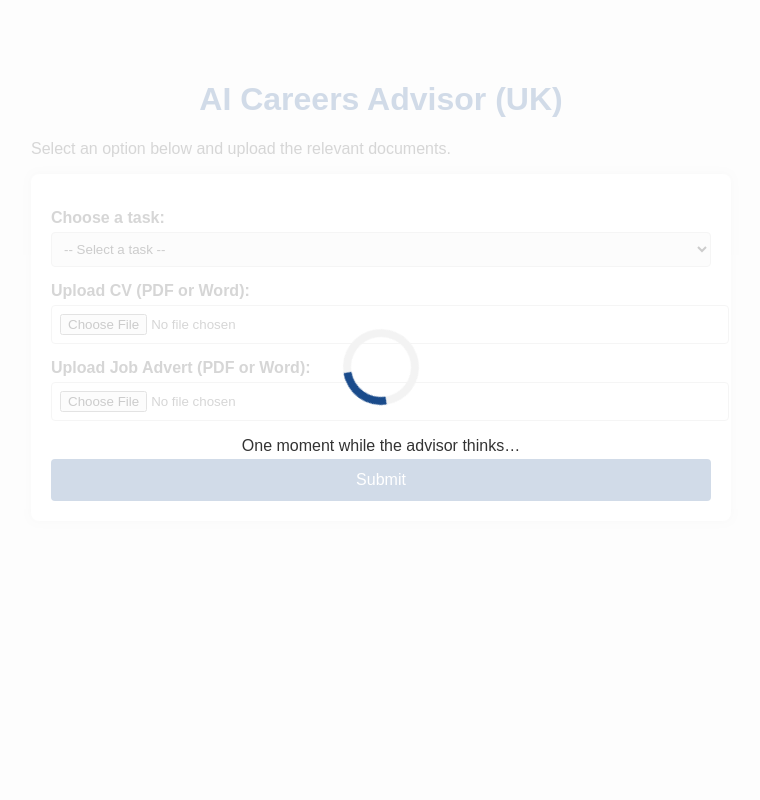
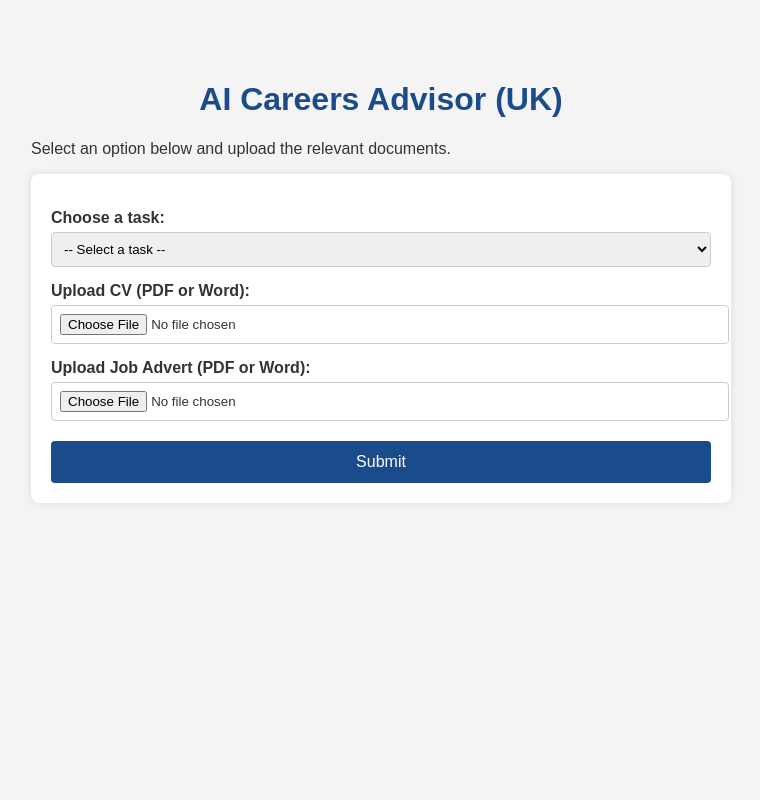
Before and after one commit to ruvel-ai-dev/ai-careers-advisor, a Flask app: page / in a window 1280 px wide. Shown: the whole page, without its empty margins (259-1019 px from the left). Run offline with Flask 3, Linux system fonts and the light colour scheme.

Commit message:
Improved spinner, fixed delay issue, updated index styling

```diff
--- a/static/style.css
+++ b/static/style.css
@@ -1,3 +1,4 @@
+/* Main layout styles */
 body {
     font-family: Arial, sans-serif;
     margin: 40px auto;
@@ -51,25 +52,27 @@ button:hover {
     background-color: #163e6d;
 }
 
-/* Loading spinner */
+/* Spinner loading screen */
 #loading {
     position: fixed;
     top: 0;
     left: 0;
     width: 100%;
     height: 100%;
-  background: rgba(255, 255, 255, 0.8);
+    background: rgba(255, 255, 255, 0.85);
     display: flex;
     flex-direction: column;
     justify-content: center;
     align-items: center;
-  z-index: 999;
+    z-index: 9999;
 }
 
+/* This class keeps it hidden by default */
 .hidden {
     display: none;
 }
 
+/* Spinner styling */
 .spinner {
     border: 8px solid #f3f3f3;
     border-top: 8px solid #1a4b8b;
--- a/templates/index.html
+++ b/templates/index.html
@@ -4,12 +4,22 @@
     <meta charset="UTF-8">
     <title>AI Careers Advisor</title>
     <link rel="stylesheet" href="{{ url_for('static', filename='style.css') }}">
+
+    <!-- Fallback style in case CSS doesn't load -->
+    <style>
+        #loading.hidden {
+            display: none !important;
+        }
+    </style>
 </head>
 <body>
+    <!-- Spinner (hidden by default using class="hidden") -->
     <div id="loading" class="hidden">
         <div class="spinner"></div>
         <p>One moment while the advisor thinks…</p>
     </div>
+
+    <!-- Main form container -->
     <div class="container">
         <h1>AI Careers Advisor (UK)</h1>
         <p>Select an option below and upload the relevant documents.</p>
@@ -33,14 +43,21 @@
             <label for="job_file">Upload Job Advert (PDF or Word):</label>
             <input type="file" name="job_file" id="job_file" accept=".pdf,.doc,.docx">
 
-            <br><br>
             <button type="submit">Submit</button>
         </form>
     </div>
+
+    <!-- JavaScript: Only show spinner after form is submitted -->
     <script>
-        const form = document.querySelector('form');
-        form.addEventListener('submit', () => {
-            document.getElementById('loading').classList.remove('hidden');
+        document.addEventListener("DOMContentLoaded", function () {
+            const form = document.querySelector("form");
+            const loading = document.getElementById("loading");
+
+            if (form && loading) {
+                form.addEventListener("submit", () => {
+                    loading.classList.remove("hidden");
+                });
+            }
         });
     </script>
 </body>
```
Lines whose indentation alone changed are shown as unchanged.
